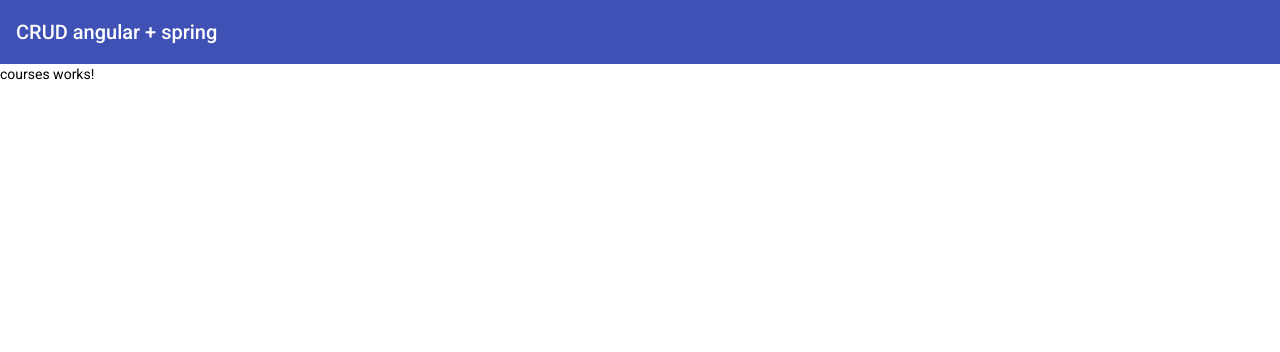
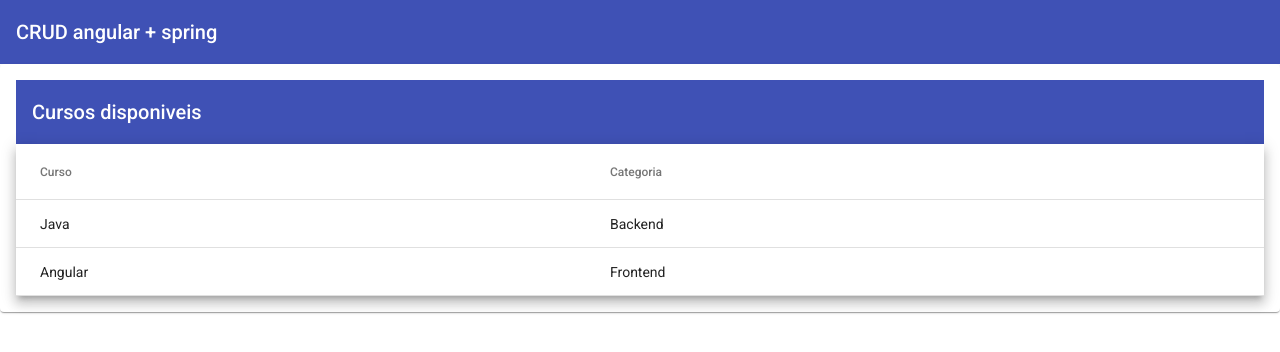
Before and after one commit to RodrigoMCarvalho/cursos, an Angular app in the folder front/crud-angular/: page /courses in a window 1280 px wide. Shown: the top 352 px of the page. Built offline with nearby package versions, Linux system fonts and the light colour scheme.

Commit message:
Material table

```diff
--- a/front/crud-angular/src/app/courses/courses.module.ts
+++ b/front/crud-angular/src/app/courses/courses.module.ts
@@ -3,6 +3,7 @@
 
 import { CoursesRoutingModule } from './courses-routing.module';
 import { CoursesComponent } from './courses/courses.component';
+import { AppMaterialModule } from '../shared/app-material/app-material.module';
 
 
 @NgModule({
@@ -11,7 +12,8 @@
   ],
   imports: [
     CommonModule,
-    CoursesRoutingModule
+    CoursesRoutingModule,
+    AppMaterialModule
   ]
 })
 export class CoursesModule { }
--- a/front/crud-angular/src/app/courses/courses/courses.component.css
+++ b/front/crud-angular/src/app/courses/courses/courses.component.css
@@ -0,0 +1,3 @@
+table {
+  width: 100%;
+}
--- a/front/crud-angular/src/app/courses/courses/courses.component.html
+++ b/front/crud-angular/src/app/courses/courses/courses.component.html
@@ -1 +1,23 @@
-<p>courses works!</p>
+<mat-card>
+
+  <mat-toolbar color="primary">
+    Cursos disponiveis
+  </mat-toolbar>
+
+  <table mat-table [dataSource]="courses" class="mat-elevation-z8">
+
+    <ng-container matColumnDef="name">
+      <th mat-header-cell *matHeaderCellDef> Curso </th>
+      <td mat-cell *matCellDef="let course"> {{ course.name }} </td>
+    </ng-container>
+
+    <ng-container matColumnDef="category">
+      <th mat-header-cell *matHeaderCellDef> Categoria </th>
+      <td mat-cell *matCellDef="let course"> {{ course.category }} </td>
+    </ng-container>
+
+    <tr mat-header-row *matHeaderRowDef="displayedColumns"></tr>
+    <tr mat-row *matRowDef="let row; columns: displayedColumns;"></tr>
+  </table>
+
+</mat-card>
--- a/front/crud-angular/src/app/courses/courses/courses.component.ts
+++ b/front/crud-angular/src/app/courses/courses/courses.component.ts
@@ -1,4 +1,5 @@
 import { Component, OnInit } from '@angular/core';
+import { Course } from '../model/course';
 
 @Component({
   selector: 'app-courses',
@@ -7,6 +8,12 @@
 })
 export class CoursesComponent implements OnInit {
 
+  courses: Course[] = [
+    {_id: '1', name: 'Java', category: "Backend"},
+    {_id: '2', name: 'Angular', category: "Frontend"}
+  ];
+  displayedColumns: string[] = ['name', 'category'];
+
   constructor() { }
 
   ngOnInit(): void {
--- /dev/null
+++ b/front/crud-angular/src/app/courses/model/course.ts
@@ -0,0 +1,6 @@
+export interface Course {
+
+  _id: string;
+  name: string;
+  category: string;
+}
```
Also changed, not shown: front/crud-angular/src/app/shared/app-material/app-material.module.ts (added, +14 -0 lines).
